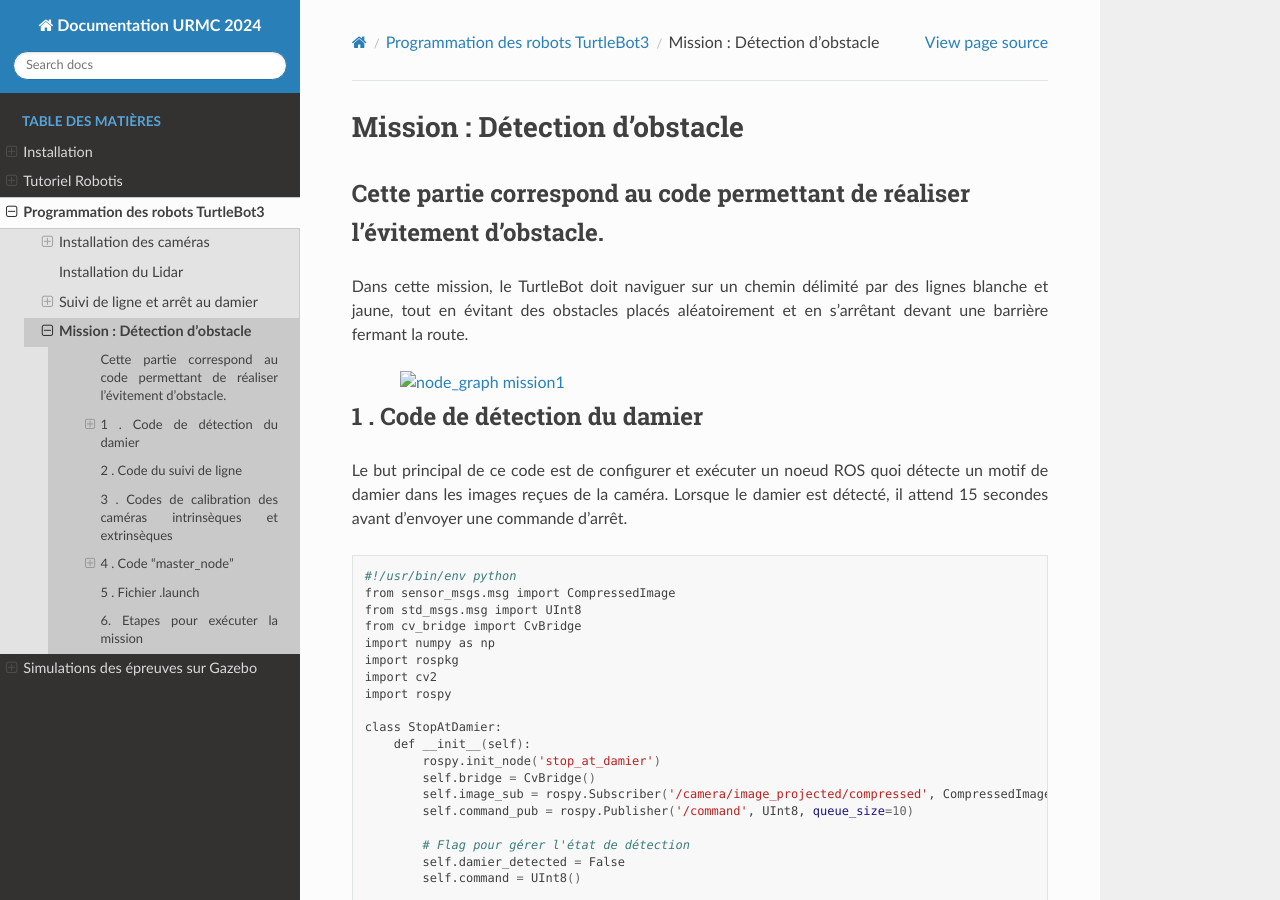
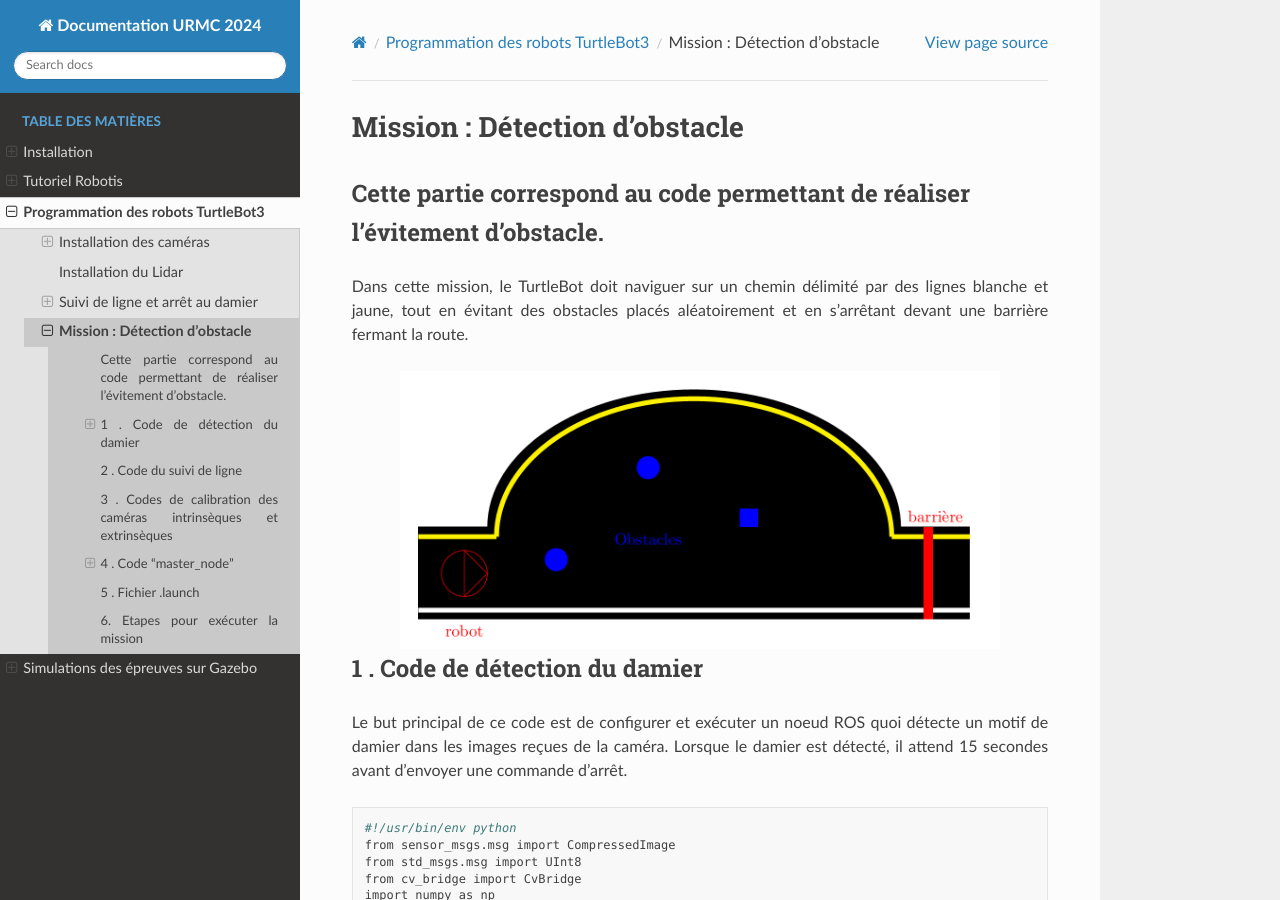
Before and after one commit to ThibaultTostain/insa-strasbourg-URRMC, a Sphinx documentation site: the page built from docs/source/turtlebot_reel/Detection_Obstacle.rst, in a window 1280 px wide and 900 px high. Built offline with Sphinx 7.4.7 and the Read the Docs theme 3.1.0, drawn with Linux system fonts in a browser that asks for light colours.

Commit message:
Update Detection_Obstacle.rst

```diff
--- a/docs/source/turtlebot_reel/Detection_Obstacle.rst
+++ b/docs/source/turtlebot_reel/Detection_Obstacle.rst
@@ -4,7 +4,7 @@ Cette partie correspond au code permettant de réaliser l'évitement d'obstacle.
 ----------------------------------------------------------------------------------------------
 Dans cette mission, le TurtleBot doit naviguer sur un chemin délimité par des lignes blanche et jaune, tout en évitant des obstacles placés aléatoirement et en s’arrêtant devant une barrière fermant la route.
 
-.. image:: pictures/consigne_mission2.png
+.. image:: consigne_mission2.png
    :alt: node_graph mission1
    :width: 600
    :align: center
```
